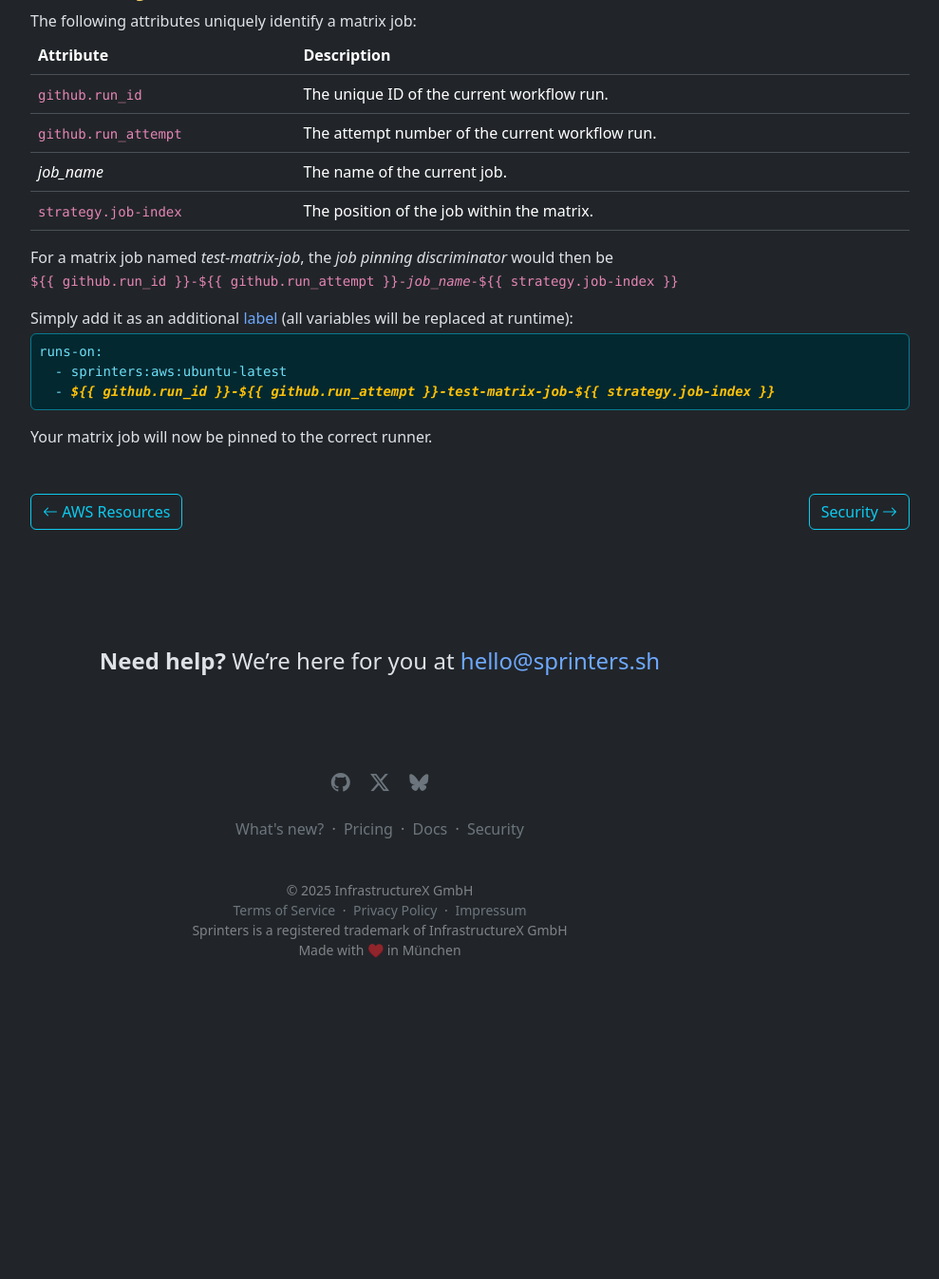
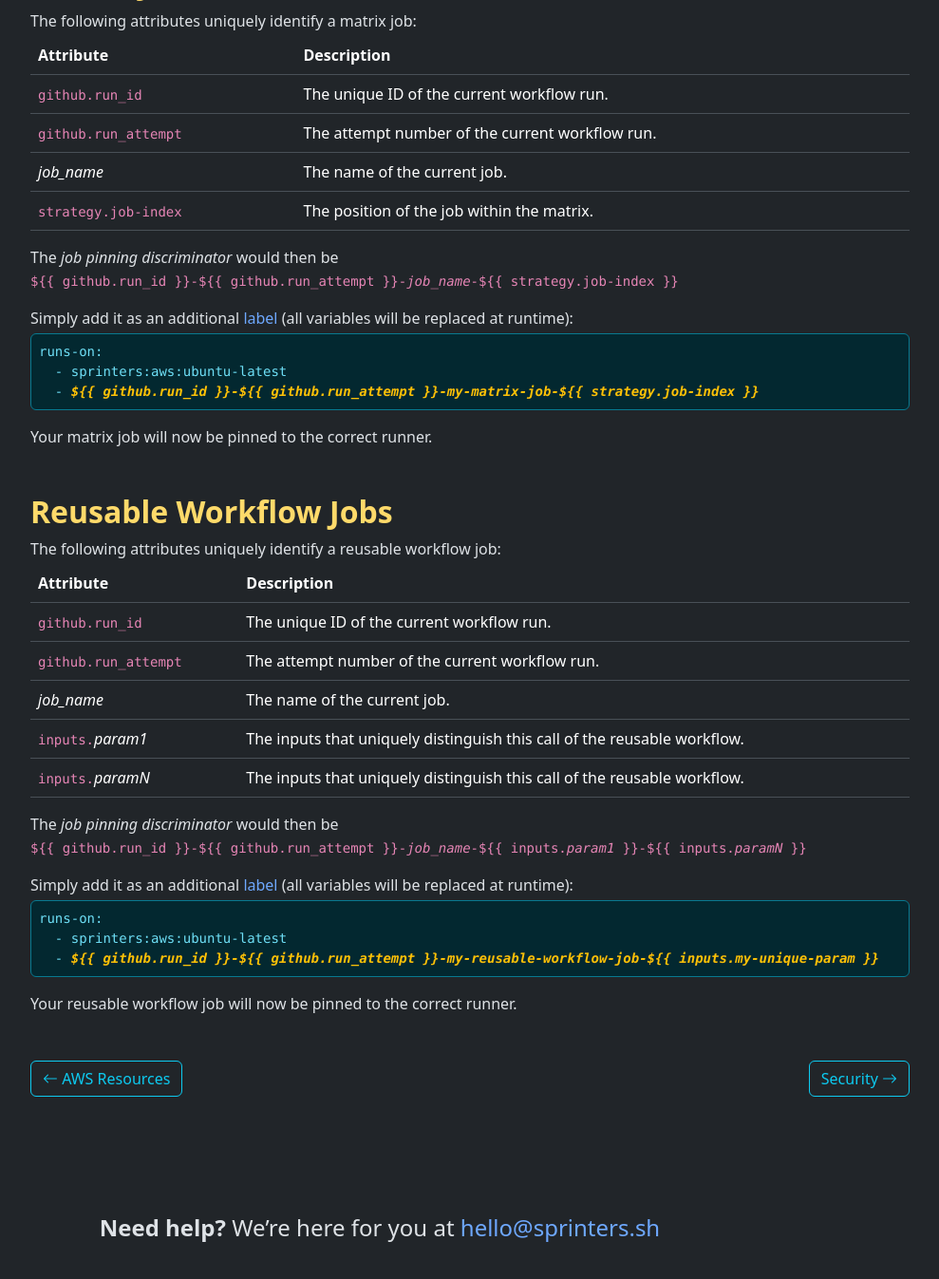
Before and after one commit to sprinters-sh/sprinters.sh, a Jekyll site: the page built from docs/pinning.md, in a window 1280 px wide and 1400 px high, scrolled down 938 px. Shown: the top 1347 px of the window at 95% size, without its empty margins (240-1229 px from the left). Built offline with Jekyll 4.4.1, drawn with Linux system fonts in a browser that asks for light colours; before the commit the page ends 1997 px from its top, so only the background shows below that; some of the changed text lies outside the part shown.

Commit message:
Added reusable workflow jobs section

```diff
--- a/docs/pinning.md
+++ b/docs/pinning.md
@@ -10,7 +10,7 @@
 
 This discriminator is unique and shared by both the job and its runner and ensures they are always matched together.
 The easiest way to do this would have been to use the job's unique ID, but unfortunately, GitHub doesn't let you access that from within the workflow yml.
-We can however achieve the same result by combining various job attributes, depending on whether the job is a _regular job_ or a _matrix job_.
+We can however achieve the same result by combining various job attributes, depending on whether the job is a [regular job](#regular), a [matrix job](#matrix) or a [reusable workflow job](#reusable-workflow).
 
 {% include h2.html id="regular" text="Regular Jobs" %}
 
@@ -51,7 +51,7 @@
 | `strategy.job-index` | The position of the job within the matrix. |
 {: .table }
 
-For a matrix job named _test-matrix-job_, the _job pinning discriminator_ would then be
+The _job pinning discriminator_ would then be
 <code>{% raw %}${{ github.run_id }}-${{ github.run_attempt }}{% endraw %}-<em>job_name</em>-{% raw %}${{ strategy.job-index }}{% endraw %}</code>
 
 Simply add it as an additional [label](/docs/label) (all variables will be replaced at runtime):
@@ -60,7 +60,35 @@
     <pre class="mb-0 p-2 fs-7">
 runs-on:
   - sprinters:aws:ubuntu-latest
-  - <span class="fw-bold fst-italic text-warning">{% raw %}${{ github.run_id }}-${{ github.run_attempt }}-test-matrix-job-${{ strategy.job-index }}{% endraw %}</span></pre>
+  - <span class="fw-bold fst-italic text-warning">{% raw %}${{ github.run_id }}-${{ github.run_attempt }}-my-matrix-job-${{ strategy.job-index }}{% endraw %}</span></pre>
 </div>
 
 Your matrix job will now be pinned to the correct runner.
+
+{% include h2.html id="reusable-workflow" text="Reusable Workflow Jobs" %}
+
+The following attributes uniquely identify a reusable workflow job:
+{: .mb-1 }
+
+| Attribute | Description |
++-|-+
+| `github.run_id` | The unique ID of the current workflow run. |
+| `github.run_attempt` | The attempt number of the current workflow run. |
+| _job_name_ | The name of the current job. |
+| `inputs.`_param1_ | The inputs that uniquely distinguish this call of the reusable workflow. |
+| `inputs.`_paramN_ | The inputs that uniquely distinguish this call of the reusable workflow. |
+{: .table }
+
+The _job pinning discriminator_ would then be
+<code>{% raw %}${{ github.run_id }}-${{ github.run_attempt }}{% endraw %}-<em>job_name</em>-{% raw %}${{ inputs.{% endraw %}<em>param1</em>{% raw %} }}-${{ inputs.{% endraw %}<em>paramN</em>{% raw %} }}{% endraw %}</code>
+
+Simply add it as an additional [label](/docs/label) (all variables will be replaced at runtime):
+{: .mb-1 }
+<div class="alert alert-info font-monospace p-0 mb-3 position-relative" role="alert">
+    <pre class="mb-0 p-2 fs-7">
+runs-on:
+  - sprinters:aws:ubuntu-latest
+  - <span class="fw-bold fst-italic text-warning">{% raw %}${{ github.run_id }}-${{ github.run_attempt }}-my-reusable-workflow-job-${{ inputs.my-unique-param }}{% endraw %}</span></pre>
+</div>
+
+Your reusable workflow job will now be pinned to the correct runner.
```
